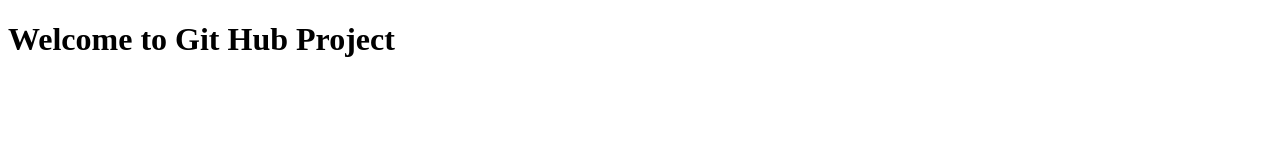
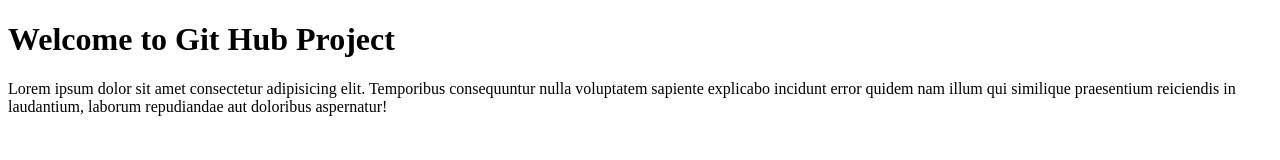
Before and after one commit to codeit-np/github_demo, a plain HTML site: page index.html in a window 1280 px wide. Drawn offline with Linux system fonts and the light colour scheme.

Commit message:
inded modified

```diff
--- a/index.html
+++ b/index.html
@@ -7,5 +7,11 @@
   </head>
   <body>
     <h1>Welcome to Git Hub Project</h1>
+    <p>
+      Lorem ipsum dolor sit amet consectetur adipisicing elit. Temporibus
+      consequuntur nulla voluptatem sapiente explicabo incidunt error quidem nam
+      illum qui similique praesentium reiciendis in laudantium, laborum
+      repudiandae aut doloribus aspernatur!
+    </p>
   </body>
 </html>
```
